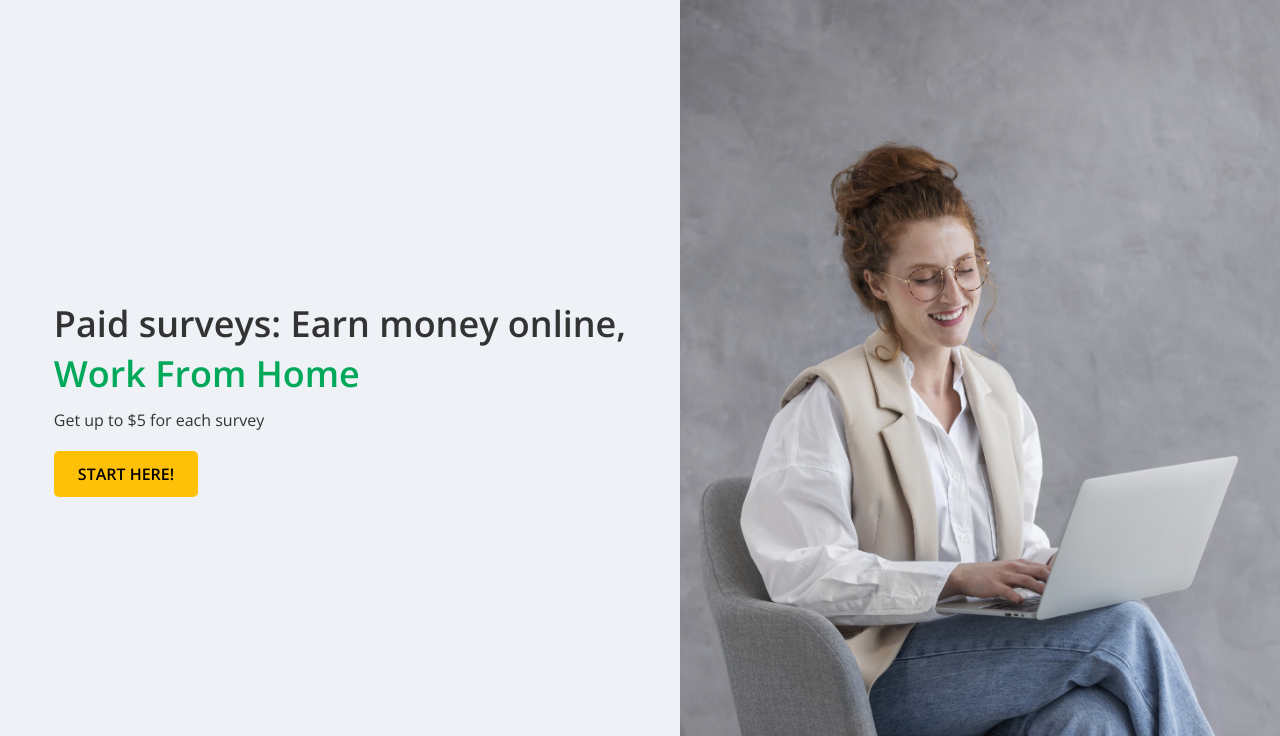
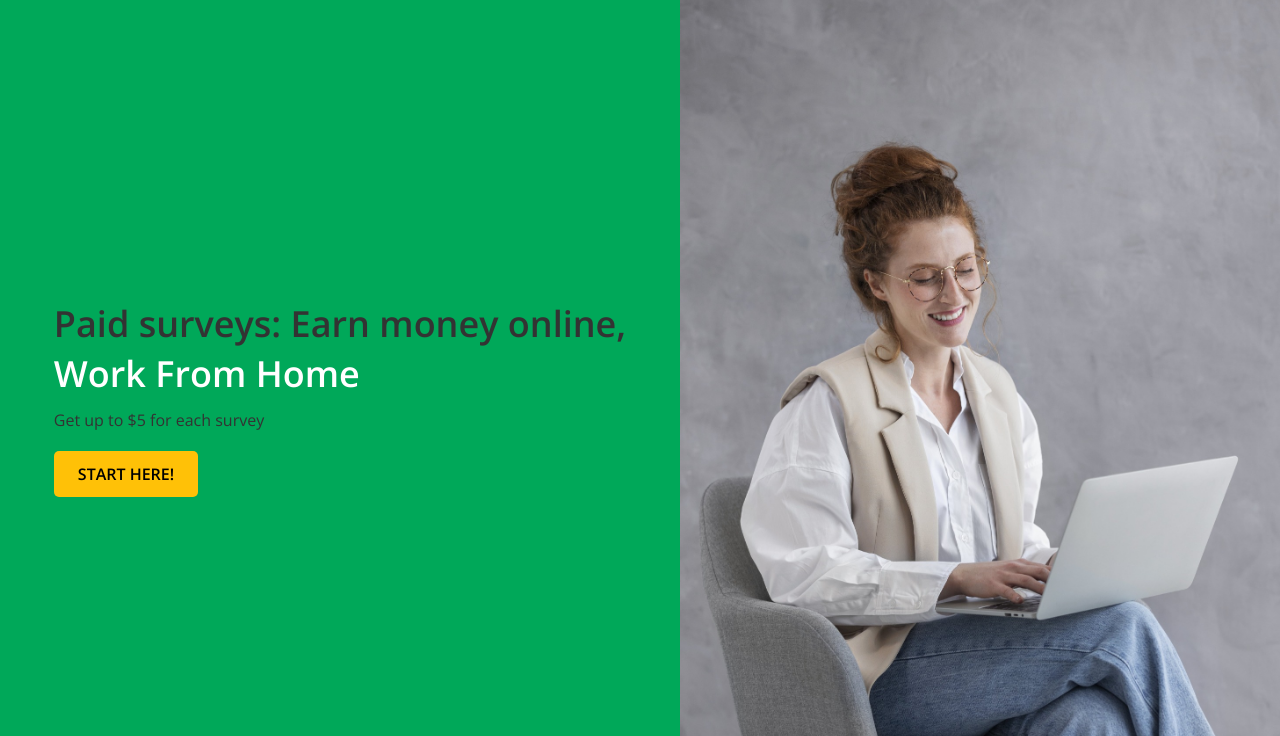
Before and after one commit to sunilkpatel1/pro, a plain HTML site: page index.html in a window 1280 px wide. Shown: the part 64-800 px from the top of the page. Drawn offline with nearby package versions, Linux system fonts and the light colour scheme.

Commit message:
Update index.html

```diff
--- a/index.html
+++ b/index.html
@@ -44,10 +44,10 @@
       align-items: center;
       justify-content: center;
       padding: 40px;
-      background-color: #eef2f6;
+      background-color: #00a859;
     }
     .hero-left h1 { font-size: 36px; line-height: 1.4; }
-    .hero-left span { color: #00a859; }
+    .hero-left span { color: #fff; }
     .hero-left p { font-size: 16px; margin: 10px 0; }
     .btn-yellow {
       background: #ffc107;
```
